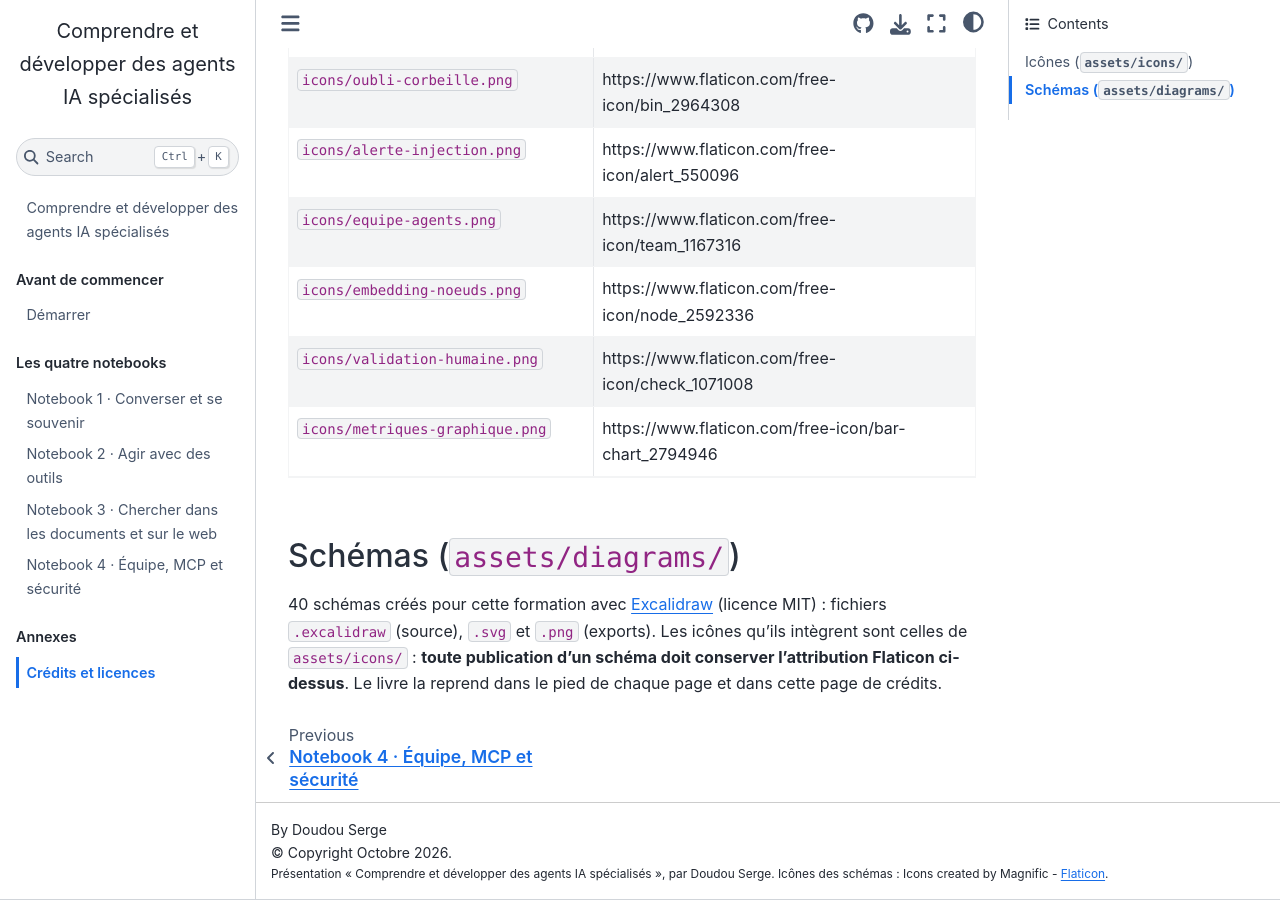
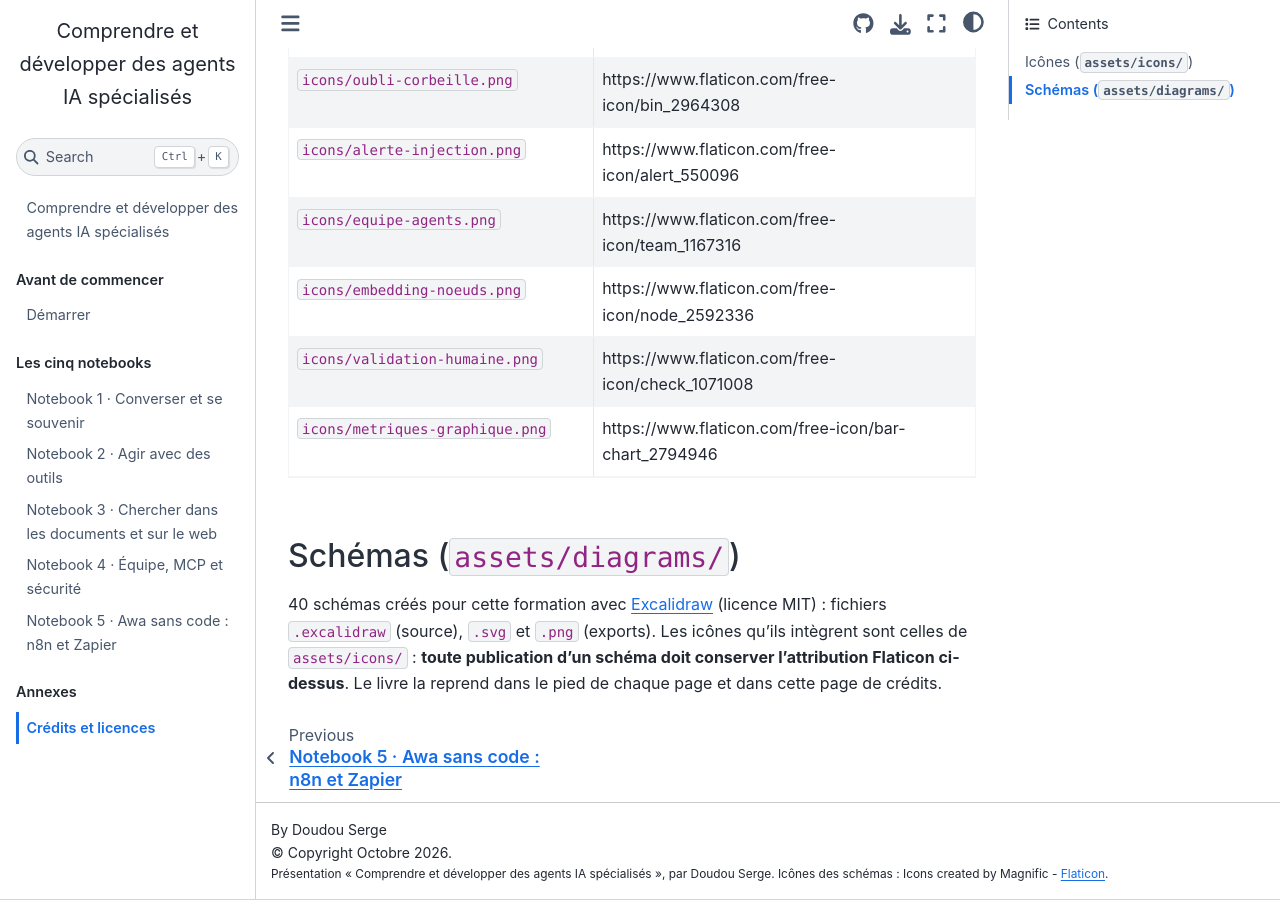
Before and after one commit to Sergetouvoly/UnderstandAiAgent, a Jupyter Book: the page built from credits.md, in a window 1280 px wide and 900 px high, scrolled down 1747 px. Built offline with Jupyter Book 1.0.4 settings and Sphinx 7.4.7 and the Sphinx Book theme 1.1.4, drawn with Linux system fonts in a browser that asks for light colours; comment, search, counter and statistics services are not loaded.

Commit message:
Ajoute le notebook 5 au livre

```diff
--- a/_toc.yml
+++ b/_toc.yml
@@ -4,12 +4,13 @@ parts:
   - caption: Avant de commencer
     chapters:
       - file: demarrer
-  - caption: Les quatre notebooks
+  - caption: Les cinq notebooks
     chapters:
       - file: notebook_1_llm_et_memoire
       - file: notebook_2_tool_calling_et_react
       - file: notebook_3_rag_et_recherche_web
       - file: notebook_4_mcp_multi_agents_securite
+      - file: notebook_5_agent_no_code_n8n_zapier
   - caption: Annexes
     chapters:
       - file: credits
```
